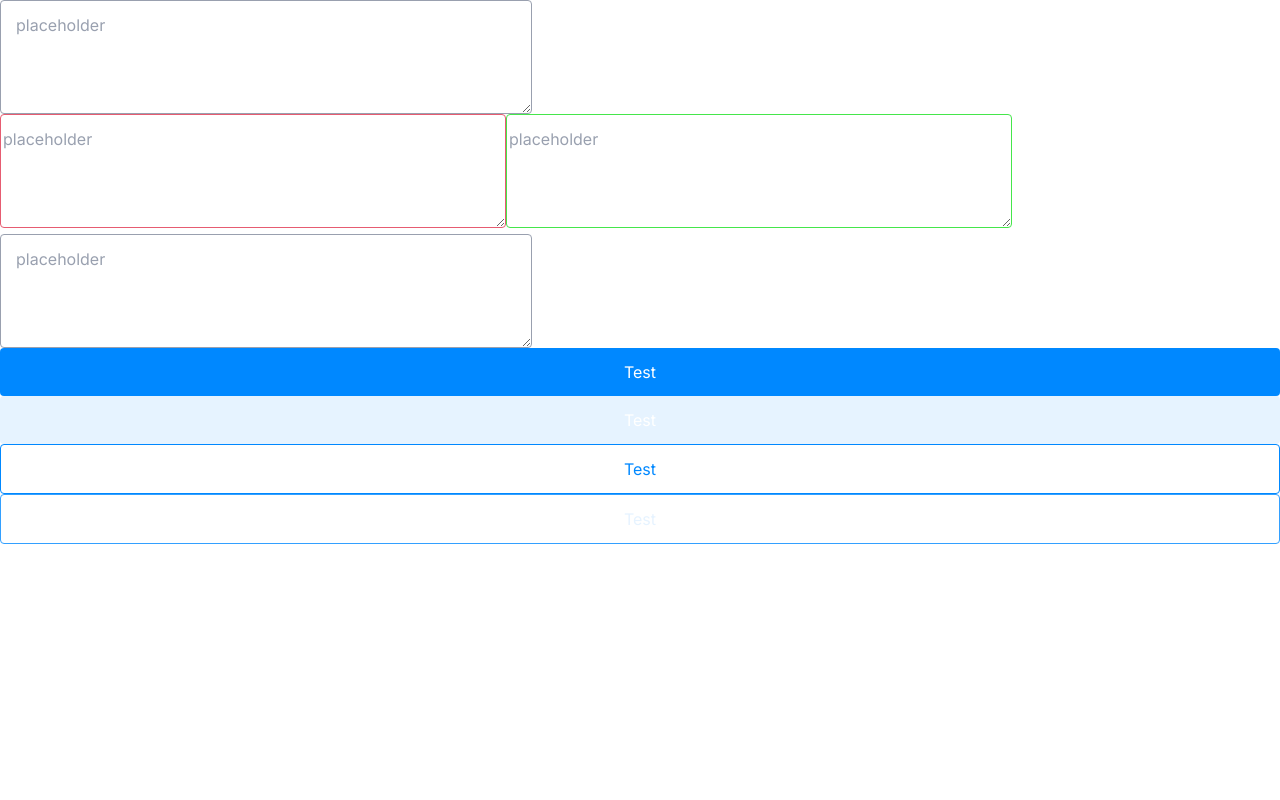
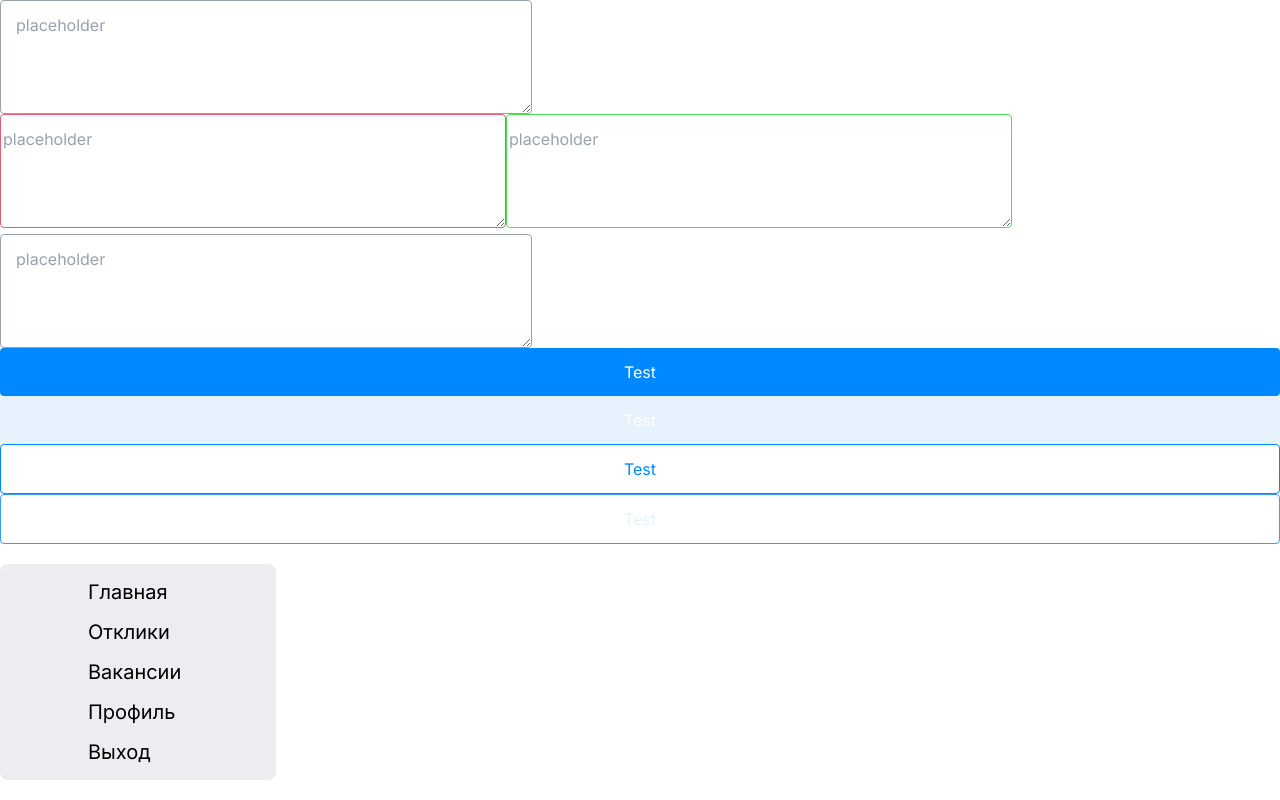
Before and after one commit to rLukoyanov/pp, a React (Create React App) app: page / in a window 1280 px wide. Shown: the part 984-1784 px from the top of the page. Before the commit the page ends 1528 px from the top, so only its background shows below. Built offline with nearby package versions, Linux system fonts and the light colour scheme.

Commit message:
feat(12): add navigation list, add props types

```diff
--- a/src/App.tsx
+++ b/src/App.tsx
@@ -1,14 +1,21 @@
+import { useEffect, useState } from 'react';
+
+import { Link } from 'react-router-dom';
+
 import { Input } from './components/common/Input';
 import { TextArea } from './components/common/TextArea';
 import { Button } from './components/common/Button';
-
-import { Link } from 'react-router-dom';
+import { NavList } from './components/Navigation/NavList';
 
 import styles from './App.module.scss';
-import { NavItem } from './components/Navigation/NavItem';
-import { NavList } from './components/Navigation/NavList';
 
 function App() {
+  const [navItems, setNavItems] = useState<string[]>([]);
+
+  useEffect(() => {
+    setNavItems(['Главная', 'Отклики', 'Вакансии', 'Профиль', 'Выход']);
+  }, []);
+
   return (
     <div className="App">
       <Link to="/login">Login page</Link>
@@ -41,7 +48,7 @@ function App() {
       <Button type="outline" disabled>
         Test
       </Button>
-      {/* <NavList navItems={[]} /> */}
+      <NavList navItems={navItems} />
     </div>
   );
 }
--- a/src/components/Navigation/NavList/Component.tsx
+++ b/src/components/Navigation/NavList/Component.tsx
@@ -1,17 +1,19 @@
-import { useState } from 'react';
-
 import cn from 'classnames';
 
 import { NavItem } from '../NavItem';
 
 import styles from './styles.module.scss';
 
-export function NavList({ navItems = [] }) {
+type NavListProps = {
+  navItems: string[];
+};
+
+export function NavList({ navItems = [] }: NavListProps) {
   const classNames = cn(styles['nav-item']);
   return (
     <ul className={classNames}>
       {navItems.map((item) => (
-        <NavItem>test</NavItem>
+        <NavItem>{item}</NavItem>
       ))}
     </ul>
   );
```
